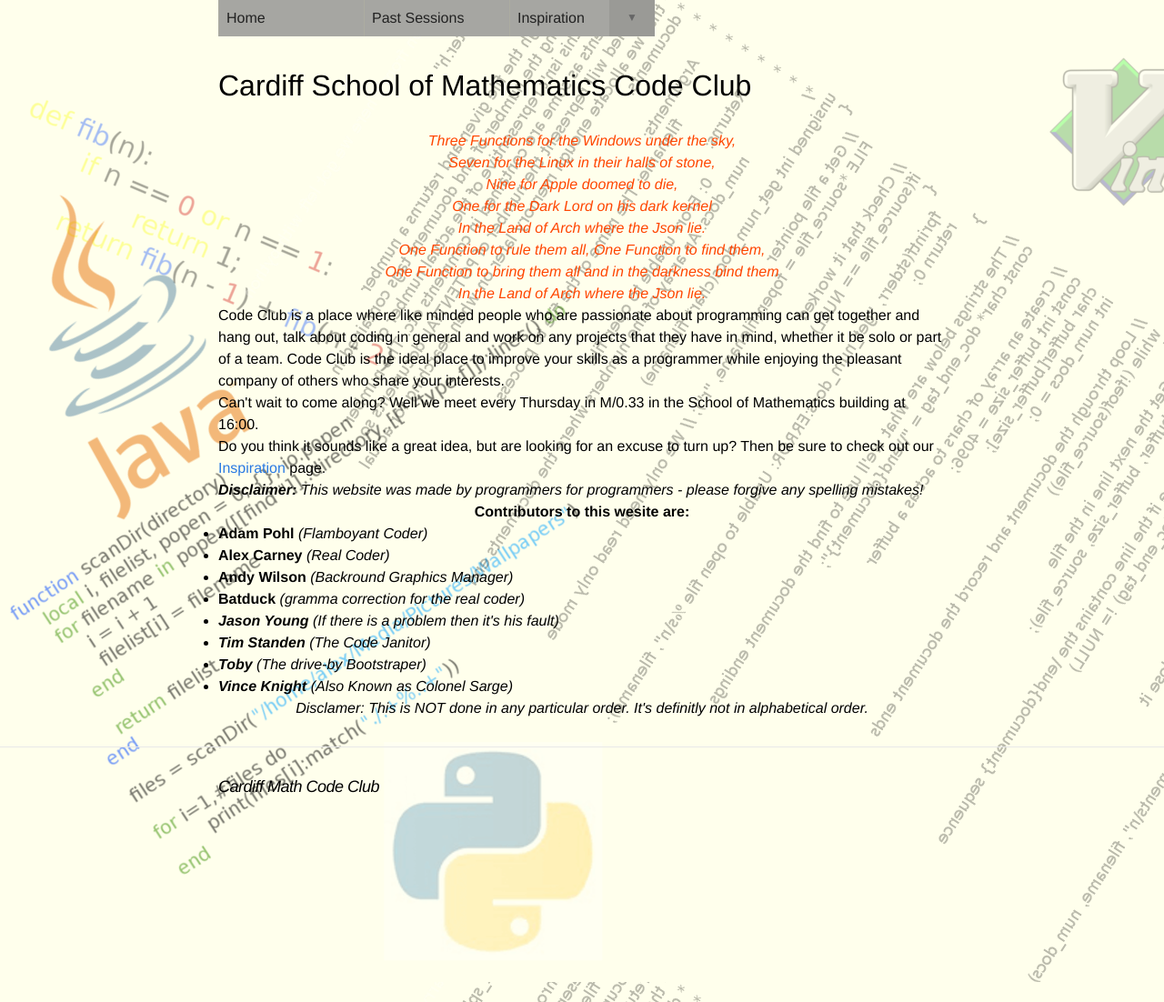
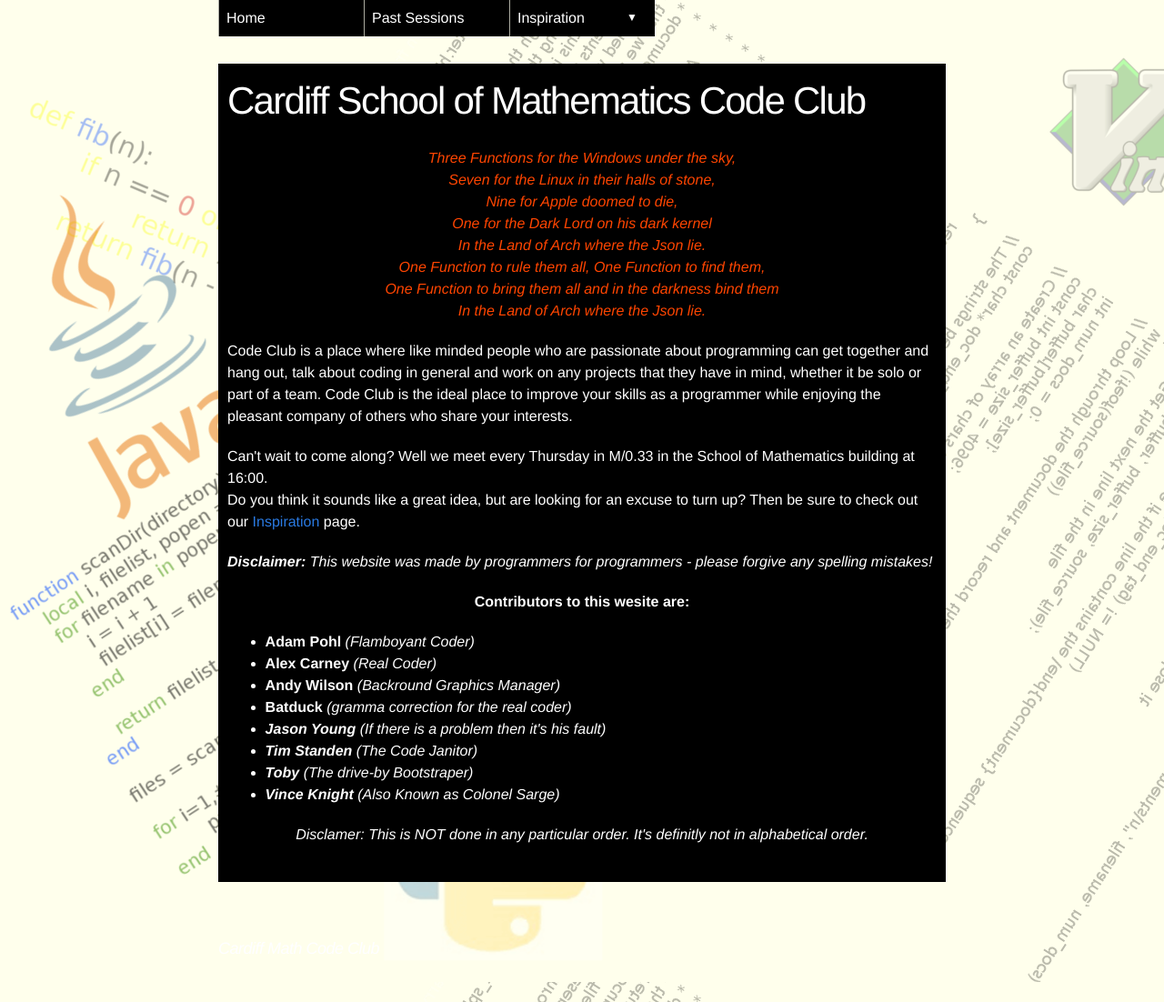
Before and after one commit to CardiffMathematicsCodeClub/CardiffMathematicsCodeClub.github.io, a Jekyll site: the page built from index.html, in a window 1280 px wide. Shown: the whole page at 91% size. Built offline with Jekyll 4.4.1, drawn with Linux system fonts in a browser that asks for light colours; nearby versions of some CDN libraries.

Commit message:
Menu things

```diff
--- a/_layouts/page.html
+++ b/_layouts/page.html
@@ -2,6 +2,7 @@
 layout: default
 ---
 <div class="post">
+  <div class="main">
 
   <header class="post-header">
     <h1>{{ page.title }}</h1>
@@ -10,5 +11,6 @@ layout: default
   <article class="post-content">
   {{ content }}
   </article>
+  </div>
 
 </div>
--- a/css/flexnav.css
+++ b/css/flexnav.css
@@ -33,8 +33,8 @@
     padding: .5em;
     z-index: 2;
     overflow: hidden;
-    color: #222222;
-    background: #a6a6a2;
+    color: #FFFFFF;
+    background: #000000;
     border-bottom: 1px solid rgba(0, 0, 0, 0.15); }
   .flexnav li ul {
     width: 100%; }
@@ -46,11 +46,11 @@
     overflow: visible; }
   .flexnav li ul li a {
     display: block;
-    background: #b2b2af; }
+    background: #111111; }
   .flexnav ul li ul li a {
-    background: #bfbfbc; }
+    background: #222222; }
   .flexnav ul li ul li ul li a {
-    background: #cbcbc9; }
+    background: #333333; }
   .flexnav .touch-button {
     position: absolute;
     z-index: 999;
@@ -68,14 +68,14 @@
       position: relative;
       top: .5em;
       font-size: 12px;
-      color: #666; }
+      color: #FFFFFF; }
 
 .menu-button {
   position: relative;
   display: block;
   padding: .5em;
-  background: #a6a6a2;
-  color: #222222;
+  background: #000000;
+  color: #FFFFFF;
   cursor: pointer;
   border-bottom: 1px solid rgba(0, 0, 0, 0.2); }
   .menu-button.one-page {
@@ -97,7 +97,7 @@
       font-size: 16px;
       position: relative;
       top: .5em;
-      color: #666; }
+      color: #FFFFFF; }
 
 @media all and (min-width: 800px) {
   body.one-page {
@@ -116,7 +116,7 @@
       list-style: none;
       float: left;
       display: block;
-      background-color: #a6a6a2;
+      background-color: #000000;
       overflow: visible;
       width: 20%; }
     .flexnav li a {
@@ -160,7 +160,7 @@
     list-style: none;
     float: left;
     display: block;
-    background-color: #a6a6a2;
+    background-color: #000000;
     width: 20%;
     min-height: 50px;
     overflow: visible; }
@@ -176,7 +176,7 @@
     border-bottom: none;
     overflow: visible; }
   .oldie .flexnav li > ul {
-    background: #acaca1;
+    background: #000000;
     position: absolute;
     top: auto;
     left: 0;
--- a/css/main.css
+++ b/css/main.css
@@ -11,6 +11,7 @@ html, body { height: 100%; }
 body {
   font-family: Helvetica, Arial, sans-serif;
   font-size: 16px;
+  color: #FFFFFF;
   line-height: 1.5;
   font-weight: 300;
   background-image: url(../images/background.png);
@@ -76,7 +77,6 @@ a:visited { color: #205caa; }
 /* Site footer */
 
 .site-footer {
-  border-top: 1px solid #e8e8e8;
   padding: 30px 0;
 }
 
@@ -407,3 +407,8 @@ a:visited { color: #205caa; }
     margin: 0 0 15px; }
 
 }
+
+.main{
+    background-color: #000000;
+    padding: 10px
+}
--- a/index.html
+++ b/index.html
@@ -1,10 +1,7 @@
 ---
-layout: default
+layout: page
+title: Cardiff School of Mathematics Code Club
 ---
-
-<div class="home">
-
-    <h1>Cardiff School of Mathematics Code Club</h1>
 
     <p class="quote"><i>Three Functions for the Windows under the sky,<br>
     Seven for the Linux in their halls of stone,<br>
@@ -61,4 +58,3 @@ layout: default
     <center>
     <i>Disclamer: This is NOT done in any particular order. It's definitly not in alphabetical order.</i>
     </center>
-</div>
```
